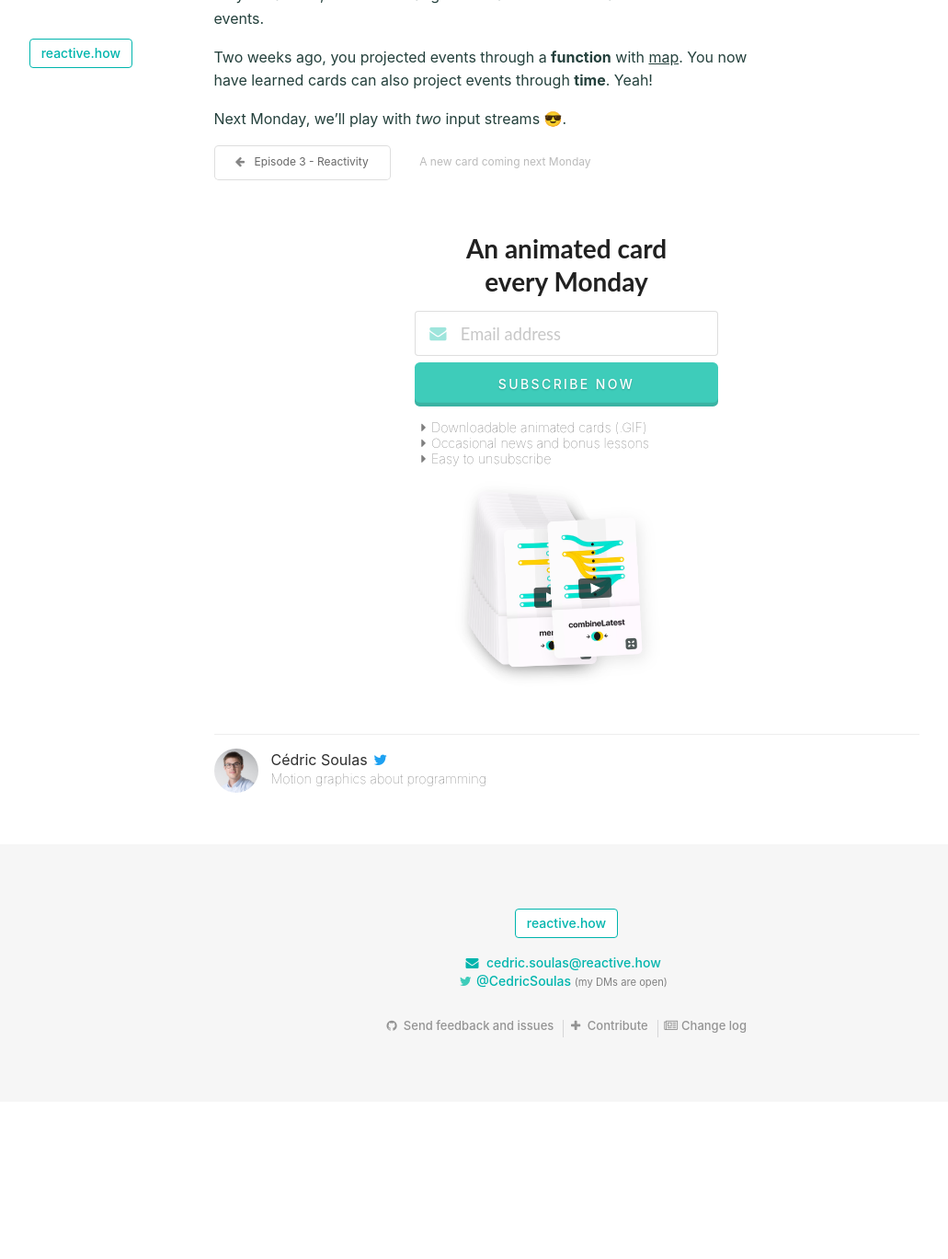
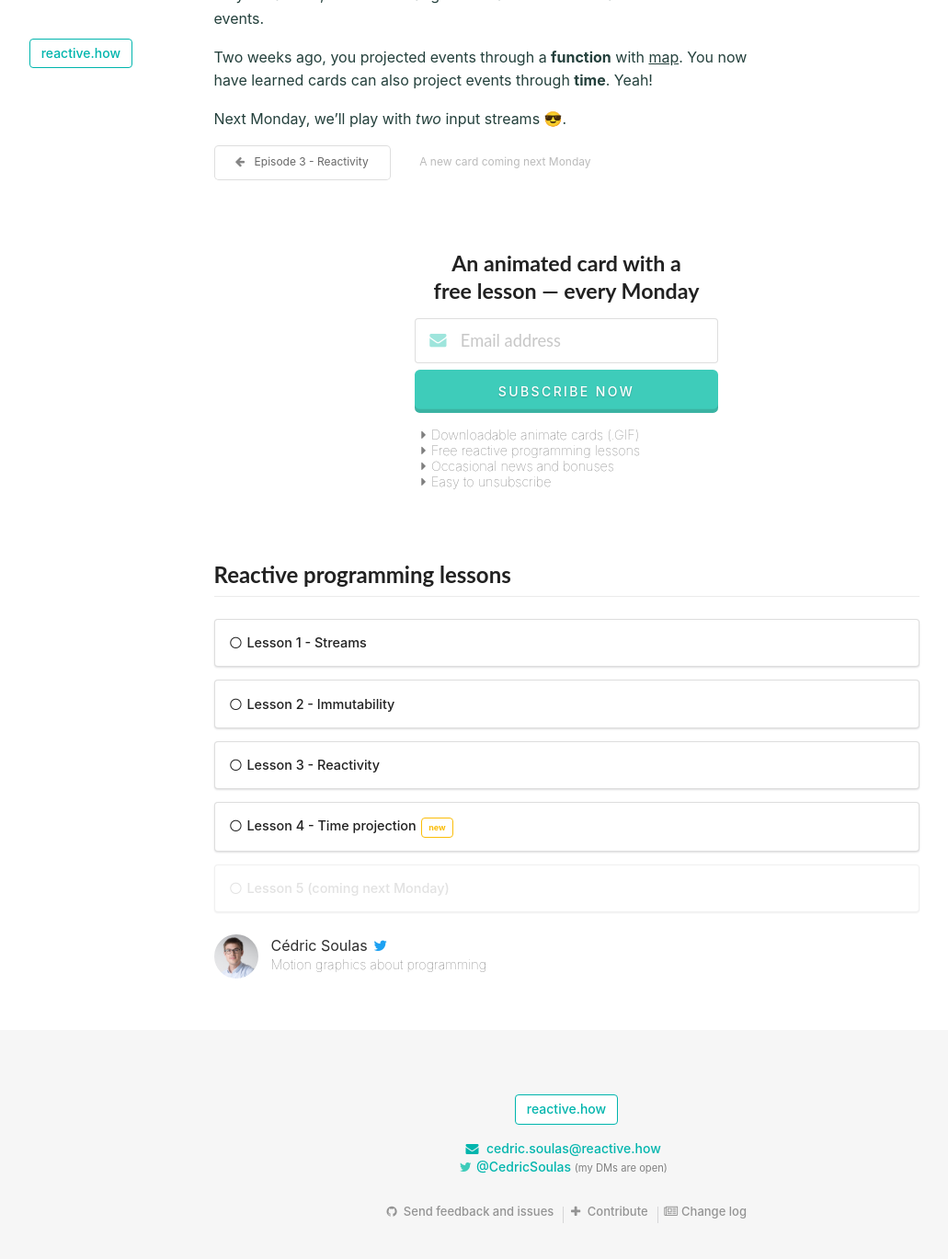
Before and after one commit to cedricss/reactive.how, a Jekyll site: the page built from delay.md, in a window 1280 px wide and 1400 px high, scrolled down 1241 px. Shown: the top 1369 px of the window at 92% size, without its empty margins (24-1055 px from the left). Built offline with Jekyll 4.4.1, drawn with Linux system fonts in a browser that asks for light colours; before the commit the page ends 2439 px from its top, so only the background shows below that.

Commit message:
Add new cards to the home collection
Move down the espiode list
Various text and style updates

```diff
--- /dev/null
+++ b/_includes/episodes.html
@@ -0,0 +1,20 @@
+<div class="stripe">
+    <h2 class="ui header">
+        Reactive programming lessons
+    </h2>
+    <a class="ui segment" href="/fromEvent">
+        <i class="circle thin icon"></i>Lesson 1 - Streams
+    </a>
+    <a class="ui segment" href="/map">
+        <i class="circle thin icon"></i>Lesson 2 - Immutability
+    </a>
+    <a class="ui segment" href="/listen">
+        <i class="circle thin icon"></i>Lesson 3 - Reactivity
+    </a>
+    <a class="ui segment" href="/delay">
+        <i class="circle thin icon"></i>Lesson 4 - Time projection <span class="ui basic yellow mini label">new</span>
+    </a>
+    <a class="ui disabled segment" href="#subscribe">
+        <i class="circle thin icon"></i>Lesson 5 (coming next Monday)
+    </a>
+</div>
--- a/_includes/head.html
+++ b/_includes/head.html
@@ -13,7 +13,7 @@
 <meta name="twitter:creator" content="@CedricSoulas" />
 <meta name="twitter:image:alt" content="Merge vs Combine reactive operator" />
 <link rel="stylesheet" href="lib/semantic/dist/semantic.min.css" />
-<link rel="stylesheet" href="css/main.css?v=6" />
+<link rel="stylesheet" href="css/main.css?v=7" />
 <link rel="icon" type="image/png" href="img/favicon.png?v=2" >
 <link rel="icon" type="image/x-icon" href="img/favicon.ico?v=2" >
 <link rel="icon" sizes="64x64" href="img/favicon.icns?v=2" >
--- a/_layouts/default.html
+++ b/_layouts/default.html
@@ -24,16 +24,16 @@
             <div class="stripe">
                 <div class="headlines">
                     <div class="cta">
-                        <h1 id="subscribe" class="ui header center aligned">An animated card<br/>every&nbsp;Monday</h1>
+                        <h1 id="subscribe" class="ui header center aligned">An animated card with a free&nbsp;lesson — every Monday</h1>
                         {% include email_form.html %}
                         <ul class="triangle smaller sub info">
-                            <li>Downloadable animated cards (.GIF)</li>
-                            <li>Occasional news and bonus lessons</li>
+                            <li>Downloadable animate cards (.GIF)</li>
+                            <li>Free reactive programming lessons</li>
+                            <li>Occasional news and bonuses</li>
                             <li>Easy to unsubscribe</li>
                         </ul>
-                        <img class="ui image fluid" src="img/collection_preview.png" alt="" />
                     </div>
-                    <div class="ui divider"></div>
+                    {% include episodes.html %}
                     {% include author.html %}
                 </div>
             </div>
--- a/css/main.scss
+++ b/css/main.scss
@@ -31,10 +31,15 @@ a {
 }
 
 .headlines {
+    margin-top: 2em;
     margin-bottom: 2em;
     h1.ui.header {
         padding-top: 1em;
     }
+}
+
+.cta h1 {
+    font-size: 1.45em!important;
 }
 
 ul.triangle {
@@ -198,7 +203,7 @@ ul.triangle {
 
 a.ui.segment {
     text-decoration: none;
-    font-size: 1.1em;
+    font-size: 0.9em;
     color: inherit;
     font-weight: 500;
     display:block;
```
Also changed, not shown: _includes/card_more.html (+4 -7 lines), _includes/collection.html (+7 -26 lines).
